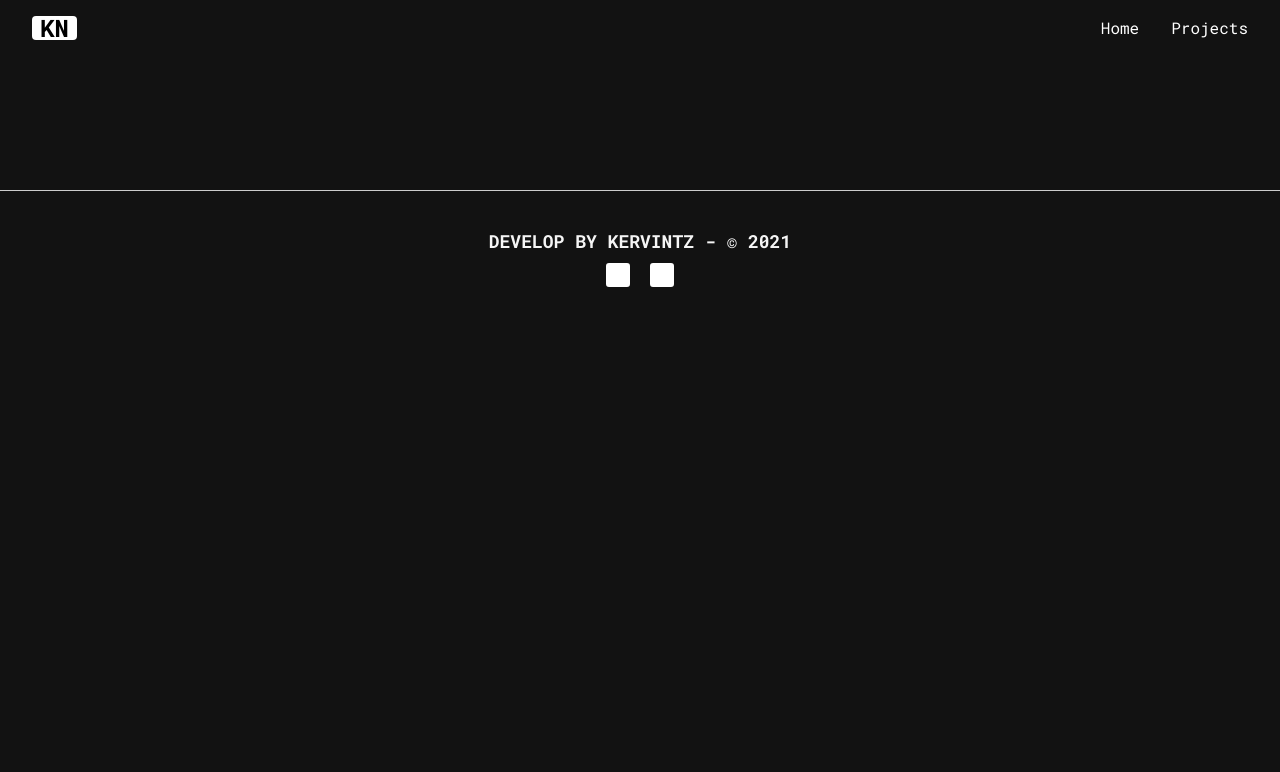
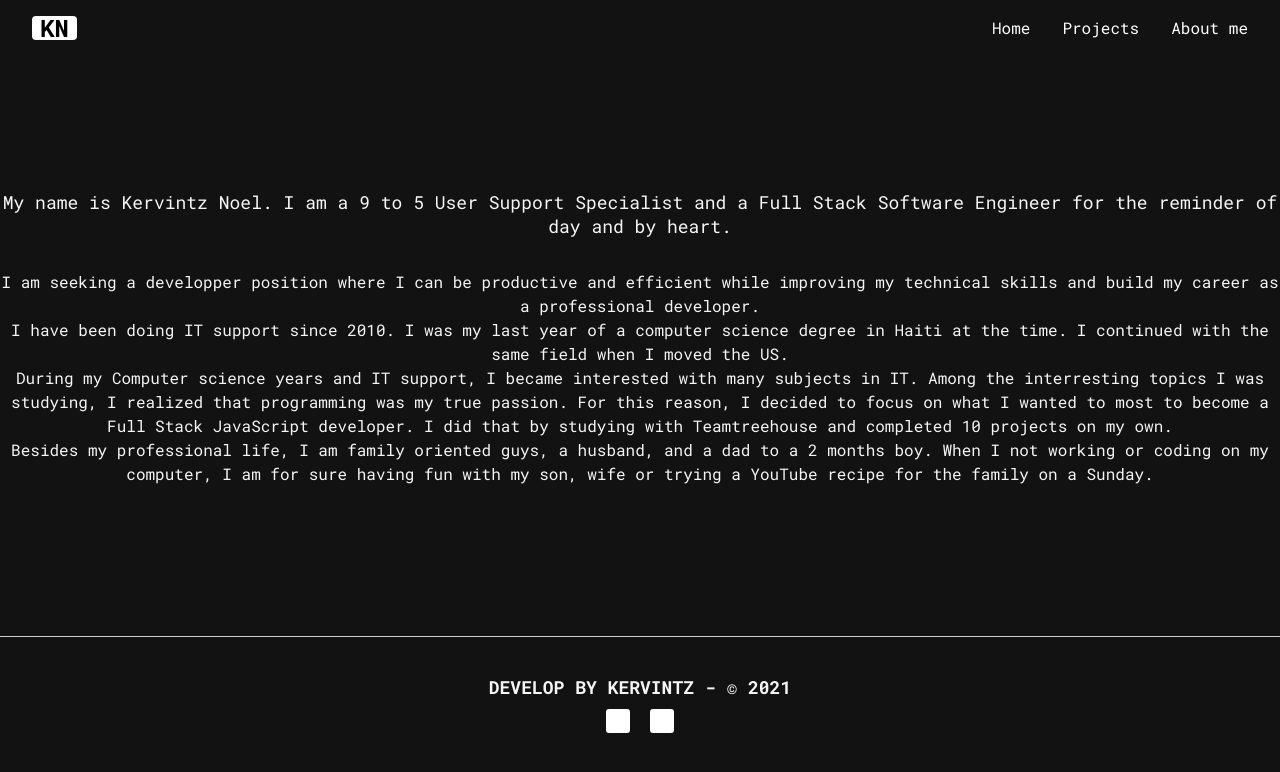
Before and after one commit to kervcode/kervintznoel.com, a React (Create React App) app: page /about in a window 1280 px wide. Shown: the top 772 px of the page. Built offline with nearby package versions, Linux system fonts and the light colour scheme.

Commit message:
add about page

```diff
--- a/src/App.js
+++ b/src/App.js
@@ -6,7 +6,6 @@ import Footer from './components/Footer';
 import Header from './components/Header';
 import Project_lists from './components/Project_list';
 import { BrowserRouter as Router, Switch, Route } from 'react-router-dom';
-import detailsPage from './components/detailsPage';
 
 
 
@@ -18,6 +17,7 @@ function App() {
         <Switch>
           <Route exact path="/" component={Header} />
           <Route exact path="/projects" component={Project_lists} />
+          <Route exact path="/about" component={About} />
           <Route exact path="/contact" component={Contact} />
         </Switch>
         <Footer />
--- a/src/components/About.js
+++ b/src/components/About.js
@@ -7,27 +7,24 @@ import { Link} from 'react-router-dom';
 
 function About() {
     return (
-        <div className="hero">
-       <div className="image">
-       <img src={profile_picture} alt="" className="profile_picture"/>
-       </div>
-       <div className="info_text">
-          <p>Hello there, I'm</p>
-          <h1 className="my_name">Kervintz Noel.</h1>
-          <h2 className="info_text_heading"> Full Stack Developer.</h2>
-          <h3 className="location">Based in Boston, MA.</h3>
-          <p className="icons"><FaJs /> <FaReact /><FaNodeJs /></p>
-          <p className="pitch">
-           Full stack developer seeking a position where I can be productive and efficient while improving my technical skills and build my career as a professional developer.
+      <div className="container">
+        <p className="pitch">
+          My name is Kervintz Noel. I am a 9 to 5 User Support Specialist and a Full Stack Software Engineer for the reminder of day and by heart.
           </p>
-          <Link to="/projects">
-            <button className="button">Projects</button>
-          </Link>
-          <Link to="/contact">
-            <button className="button">Contact me</button>
-          </Link>
-       </div>
-  </div>
+          <p>
+          I am seeking a developper position where I can be productive and efficient while improving my technical skills and build my career as a professional developer.
+          </p>
+          <p>
+          I have been doing IT support since 2010. I was my last year of a computer science degree in Haiti at the time. I continued with the same field when I moved the US.
+           </p>
+          <p>
+
+          During my Computer science years and IT support, I became interested with many subjects in IT. Among the interresting topics I was studying, I realized that programming was my true passion. For this reason, I decided to focus on what I wanted to most to become a Full Stack JavaScript developer. I did that by studying with Teamtreehouse and completed 10 projects on my own.
+           </p>
+          <p>
+          Besides my professional life, I am family oriented guys, a husband, and a dad to a 2 months boy. When I not working or coding on my computer, I am for sure having fun with my son, wife or trying a YouTube recipe for the family on a Sunday.
+        </p>
+      </div>
     )
 }
 
--- a/src/components/Hero.js
+++ b/src/components/Hero.js
@@ -21,7 +21,7 @@ const Hero = () => (
       <h3 className="location">Based in Boston, MA.</h3>
       {/* <p className="icons"><FaJs /> <FaReact /><FaNodeJs /></p> */}
       <p className="pitch">
-        Full stack developer seeking a position where I can be productive and efficient while improving my technical skills and build my career as a professional developer.
+        Presently, I am User Support Specialist for a seeking a position where I can be productive and efficient while improving my technical skills and build my career as a professional developer.
       </p>
       <Link to="/projects">
         <button className="button">Projects</button>
--- a/src/components/Menu.js
+++ b/src/components/Menu.js
@@ -13,16 +13,13 @@ const Menu = () => {
     <div className='menu'>
       <span className="logo">KN </span>
 
-      <motion.div className={"list " + open}
-        initial={{x: 100}}
-        animate={{x: 0}}
-        transition={{delay: 1.5}}
-      >
+      <div className={"list " + open}>
         <Link to="/" onClick= { () => setOpen("close")}>Home</Link>
         <Link to="/projects" onClick= { () => setOpen("close")}>Projects</Link>
+        <Link to="/about" onClick= { () => setOpen("close")}>About me</Link>
         {/* <Link to="/blog" onClick= { () => setOpen("close")}>Blog</Link> */}
         {/* <Link to="/Contact" onClick= { () => setOpen("close")}>Contact</Link> */}
-      </motion.div>
+      </div>
 
       <div className="burger" onClick={() => setOpen(open === "close" ? "open" : "close")}>
         <div className="slides"></div>
```
Also changed, not shown: src/components/about.style.css (added, +9 -0 lines).
